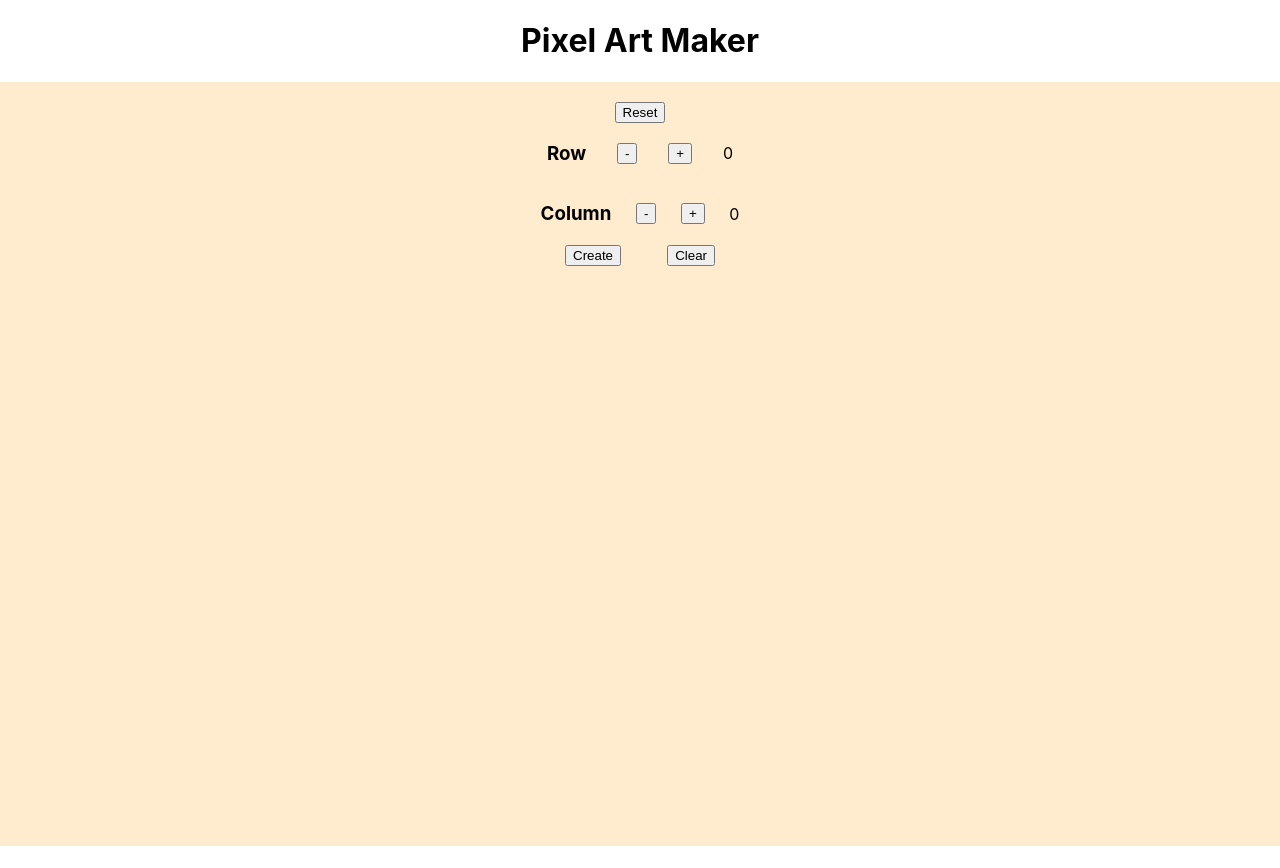
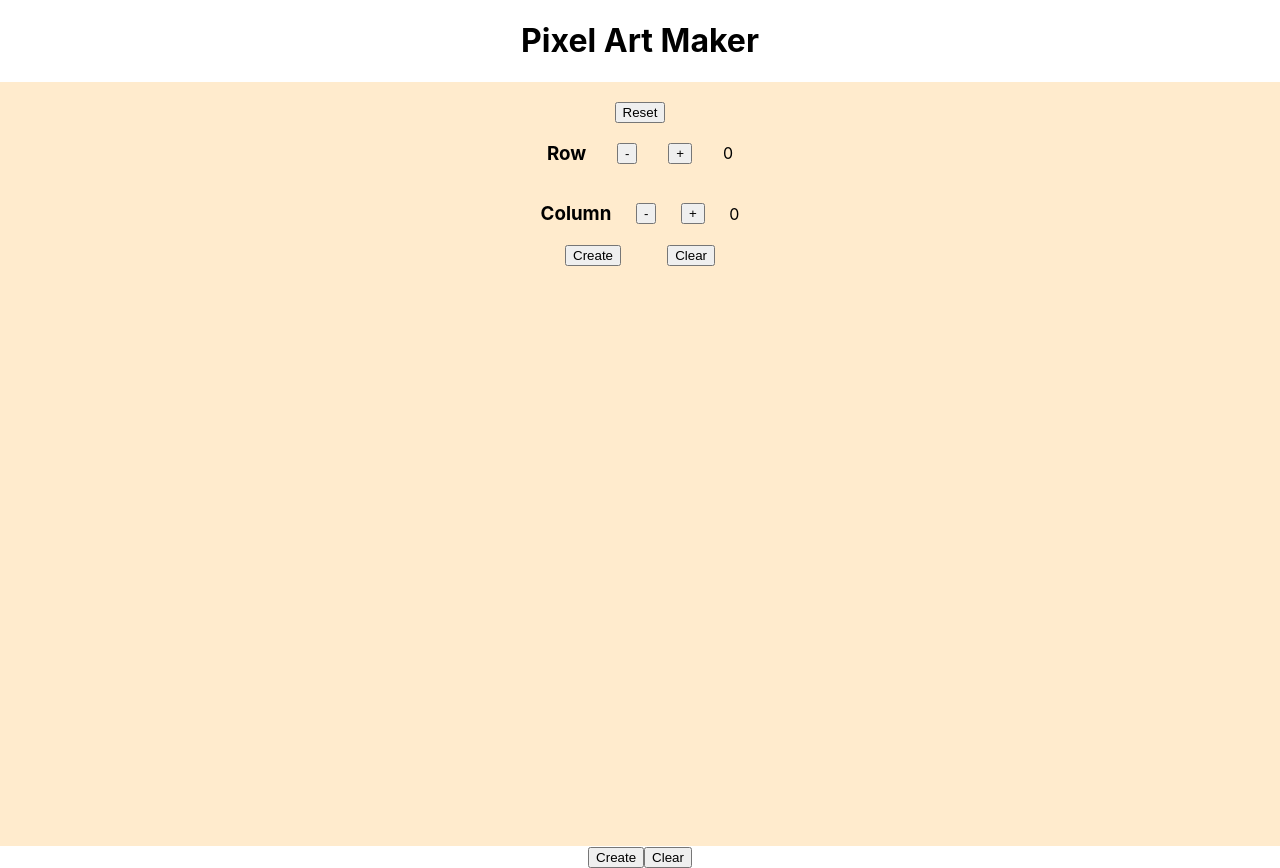
Before and after one commit to fojanb/pixel-art-maker, a React (Create React App) app: page / in a window 1280 px wide. Before the commit the page ends 846 px from the top, so only its background shows below. Built offline with nearby package versions, Linux system fonts and the light colour scheme.

Commit message:
Update App.js

```diff
--- a/src/App.js
+++ b/src/App.js
@@ -61,6 +61,10 @@ class App extends Component {
           decrementCol={this.decrementColHandler}
           resetGrid={this.resetGridHandler}
         />
+        <div>
+          <button>Create</button>
+          <button>Clear</button>
+        </div>
       </div>
     );
   }
```
